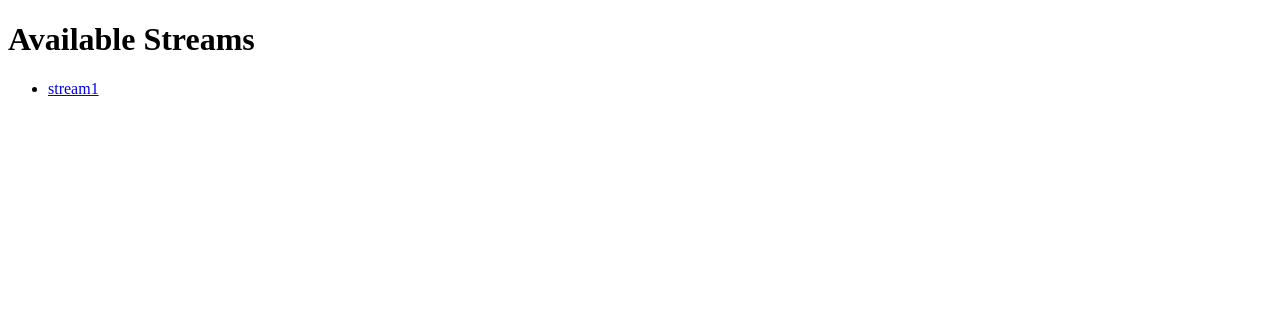
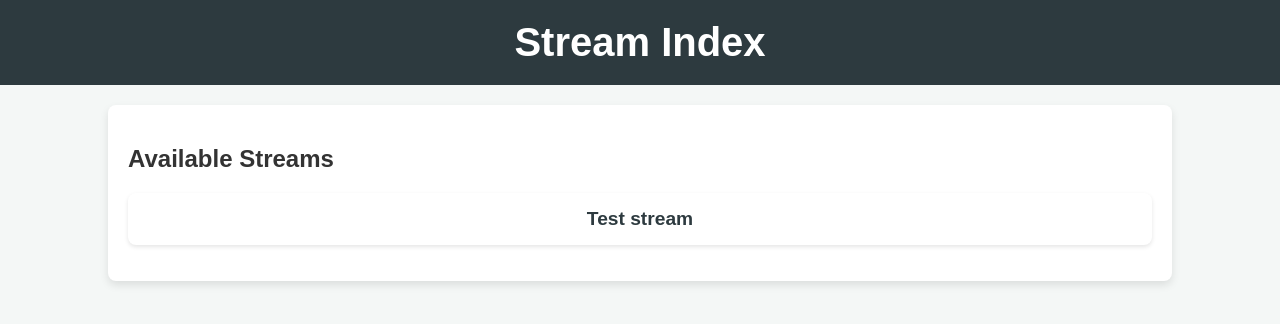
Before and after one commit to ElliNet13S/streams, a Flask app: page / in a window 1280 px wide. Shown: the top 324 px of the page. Run offline with Flask 3, Linux system fonts and the light colour scheme.

Commit message:
It works!

```diff
--- a/main.py
+++ b/main.py
@@ -113,6 +113,9 @@ def generate_mjpeg_stream(stream_name):
         # Make sure to only move to offline video if there are no other videos in the queue
         if not video_queue:
             continue
+        else:
+            # If there are videos in the queue, we immediately play the next video
+            continue
 
 # Video feed route
 @app.route('/<stream_name>/video_feed')
@@ -131,7 +134,18 @@ def stream_page(stream_name):
 @app.route('/')
 def index():
     streams = [d for d in os.listdir(STREAMS_DIR) if os.path.isdir(os.path.join(STREAMS_DIR, d))]
-    return render_template('index.html', streams=streams)
+
+    # Load the metadata for each stream and add it to a dictionary
+    stream_metadata = {}
+    for stream in streams:
+        metadata = load_metadata(stream)
+        if metadata:
+            stream_metadata[stream] = metadata["name"]
+        else:
+            stream_metadata[stream] = stream  # Use the stream folder name if no metadata is available
+
+    return render_template('index.html', stream_metadata=stream_metadata)
+
 
 if __name__ == "__main__":
-    app.run(debug=True, host='0.0.0.0', port=5000)
+    app.run(debug=False, host='0.0.0.0', port=5000)
--- a/templates/index.html
+++ b/templates/index.html
@@ -3,14 +3,88 @@
 <head>
     <meta charset="UTF-8">
     <meta name="viewport" content="width=device-width, initial-scale=1.0">
-    <title>Streams</title>
+    <title>Stream Index</title>
+    <style>
+        body {
+            font-family: Arial, sans-serif;
+            background-color: #f4f7f6;
+            color: #333;
+            margin: 0;
+            padding: 0;
+        }
+        header {
+            background-color: #2d3a3f;
+            color: white;
+            padding: 20px;
+            text-align: center;
+        }
+        h1 {
+            font-size: 2.5em;
+            margin: 0;
+        }
+        .container {
+            width: 80%;
+            margin: 20px auto;
+            padding: 20px;
+            background-color: white;
+            border-radius: 8px;
+            box-shadow: 0 4px 8px rgba(0, 0, 0, 0.1);
+        }
+        .stream-list {
+            display: grid;
+            grid-template-columns: repeat(auto-fit, minmax(250px, 1fr));
+            gap: 20px;
+            list-style-type: none;
+            padding: 0;
+        }
+        .stream-item {
+            background-color: #ffffff;
+            border-radius: 8px;
+            padding: 15px;
+            box-shadow: 0 2px 4px rgba(0, 0, 0, 0.1);
+            text-align: center;
+            transition: transform 0.3s ease, box-shadow 0.3s ease;
+        }
+        .stream-item:hover {
+            transform: translateY(-10px);
+            box-shadow: 0 10px 20px rgba(0, 0, 0, 0.1);
+        }
+        .stream-item a {
+            text-decoration: none;
+            color: #2d3a3f;
+            font-size: 1.2em;
+            font-weight: bold;
+        }
+        .stream-item a:hover {
+            color: #5b8e8e;
+        }
+        footer {
+            text-align: center;
+            padding: 20px;
+            background-color: #2d3a3f;
+            color: white;
+            position: absolute;
+            bottom: 0;
+            width: 100%;
+        }
+    </style>
 </head>
 <body>
-    <h1>Available Streams</h1>
-    <ul>
-        {% for stream in streams %}
-        <li><a href="{{ url_for('stream_page', stream_name=stream) }}">{{ stream }}</a></li>
-        {% endfor %}
-    </ul>
+
+    <header>
+        <h1>Stream Index</h1>
+    </header>
+
+    <div class="container">
+        <h2>Available Streams</h2>
+        <ul class="stream-list">
+            {% for stream, name in stream_metadata.items() %}
+            <li class="stream-item">
+                <a href="/{{ stream }}">{{ name }}</a>
+            </li>
+            {% endfor %}
+        </ul>
+    </div>
+
 </body>
 </html>
```
Also changed, not shown: 1 other file.
